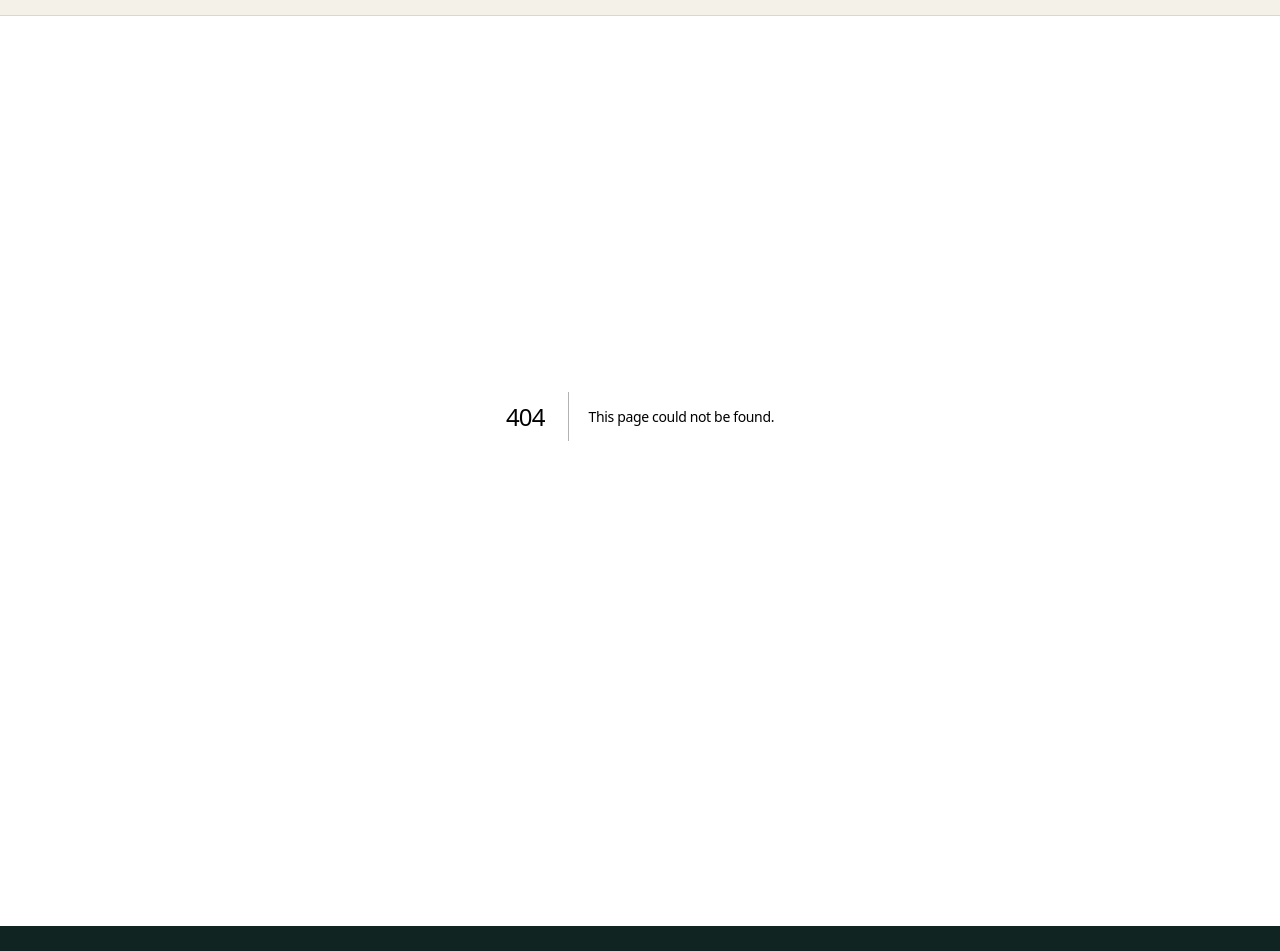
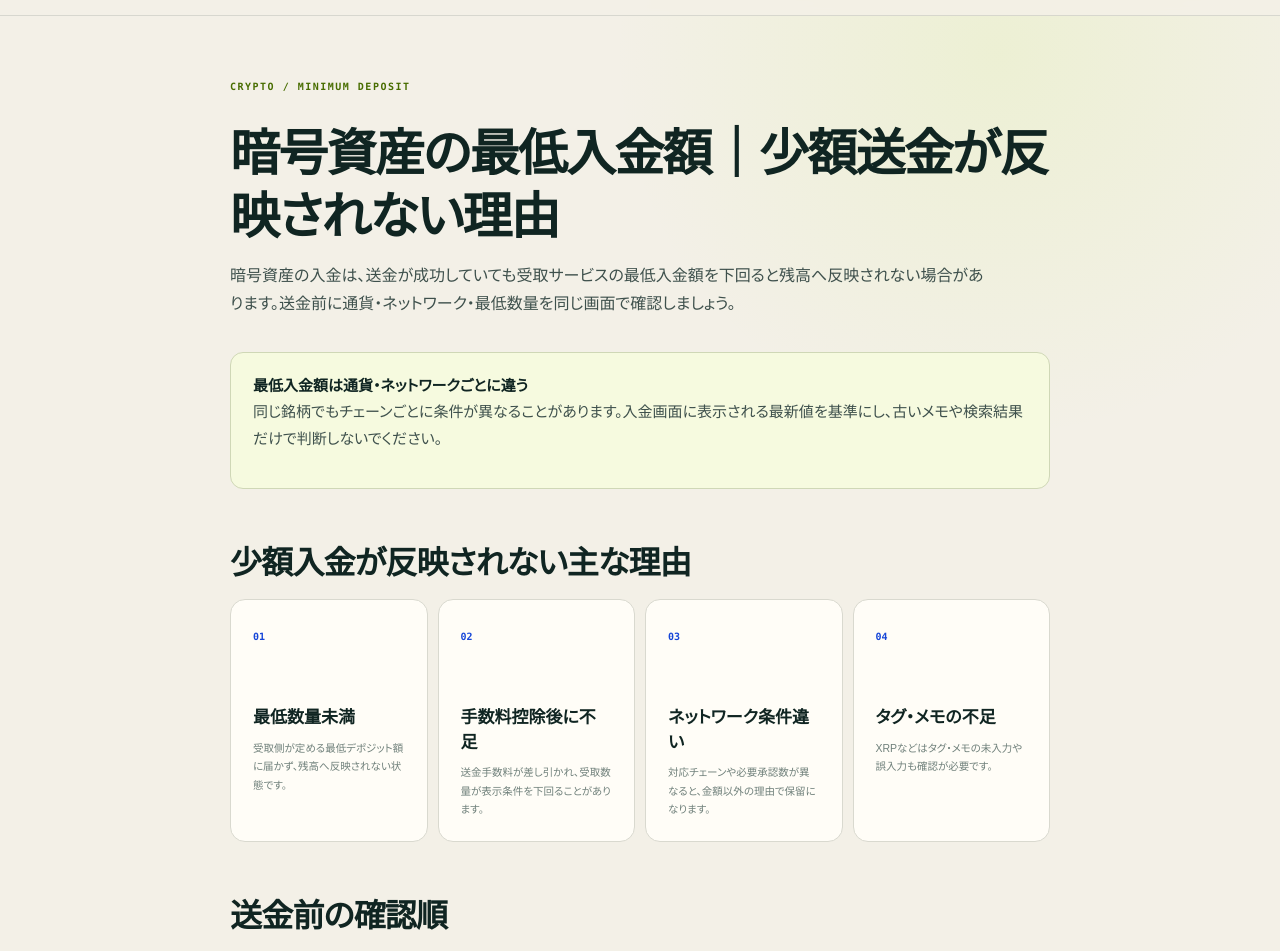
Before and after one commit to mrok18/hanbaijo, a Next.js app: page /articles/crypto-minimum-deposit in a window 1280 px wide. Before the commit this address had no page. Shown: the part 61-1012 px from the top of the page. Built offline with nearby package versions, Linux system fonts and the light colour scheme.

Commit message:
Add crypto minimum deposit guide

```diff
--- /dev/null
+++ b/app/articles/crypto-minimum-deposit/page.tsx
@@ -0,0 +1,20 @@
+import Link from 'next/link';
+import type { Metadata } from 'next';
+
+export const metadata: Metadata = { title: '暗号資産の最低入金額｜少額送金が反映されない理由と確認方法', description: '暗号資産の最低入金額・最低入庫数量を下回ったときの扱いと、送金前に確認する項目を整理します。' };
+
+export default function Page() { return <article>
+  <p className="page-kicker">CRYPTO / MINIMUM DEPOSIT</p>
+  <h1>暗号資産の最低入金額｜少額送金が反映されない理由</h1>
+  <p className="lede">暗号資産の入金は、送金が成功していても受取サービスの最低入金額を下回ると残高へ反映されない場合があります。送金前に通貨・ネットワーク・最低数量を同じ画面で確認しましょう。</p>
+  <div className="callout"><strong>最低入金額は通貨・ネットワークごとに違う</strong><p>同じ銘柄でもチェーンごとに条件が異なることがあります。入金画面に表示される最新値を基準にし、古いメモや検索結果だけで判断しないでください。</p></div>
+  <h2>少額入金が反映されない主な理由</h2><div className="fx-metric-grid">
+    <article><b>01</b><h3>最低数量未満</h3><p>受取側が定める最低デポジット額に届かず、残高へ反映されない状態です。</p></article>
+    <article><b>02</b><h3>手数料控除後に不足</h3><p>送金手数料が差し引かれ、受取数量が表示条件を下回ることがあります。</p></article>
+    <article><b>03</b><h3>ネットワーク条件違い</h3><p>対応チェーンや必要承認数が異なると、金額以外の理由で保留になります。</p></article>
+    <article><b>04</b><h3>タグ・メモの不足</h3><p>XRPなどはタグ・メモの未入力や誤入力も確認が必要です。</p></article>
+  </div>
+  <h2>送金前の確認順</h2><ol><li>受取側の入金画面で通貨とネットワークを選ぶ</li><li>最低入金額・必要承認数・タグやメモを確認する</li><li>送金手数料を差し引いた受取数量を計算する</li><li>送金元の出金画面と照合してから確定する</li></ol>
+  <p><Link href="/articles/crypto-transfer-not-reflected">反映されないときの確認順を見る →</Link></p><p><Link href="/articles/crypto-tag-memo-missing">タグ・メモの入力漏れを確認する →</Link></p>
+  <section className="article-sources" aria-labelledby="sources"><h2 id="sources">参照した公式資料</h2><ul><li><a href="https://assets-coincheck.s3.amazonaws.com/uploads/agreement/document/japanese_file/coincheck_transaction_manual_20210908.pdf" target="_blank" rel="noopener noreferrer">Coincheck 暗号資産取引説明書</a></li><li><a href="https://help2.line.me/BitMax/?contentId=20021527&lang=ja" target="_blank" rel="noopener noreferrer">LINE BITMAX 入庫アドレス変更のお知らせ</a></li></ul><p>条件はサービスごとに更新されます。送金直前に公式の入金画面を確認してください。確認日：2026年9月11日。</p></section>
+</article>; }
--- a/app/articles/posts.ts
+++ b/app/articles/posts.ts
@@ -236,6 +236,7 @@ export const POSTS = [
   { slug: 'crypto-transfer-fee-network', category: '暗号資産', title: '暗号資産の送金手数料とネットワーク｜確認項目を整理', desc: '出金手数料とネットワーク手数料を分け、通貨・ネットワーク・反映条件を送金前に確認する。' },
   { slug: 'crypto-transfer-not-reflected', category: '暗号資産', title: '暗号資産を送金したのに反映されない｜確認順と問い合わせ準備', desc: 'TxID、承認数、ネットワーク、タグ・メモ、最低入金額を確認する順番を整理する。' },
   { slug: 'crypto-tag-memo-missing', category: '暗号資産', title: '暗号資産のタグ・メモを忘れた｜入金反映前に確認すること', desc: 'XRPやATOMなどでタグ・メモを忘れた、間違えたときの確認手順と、サポートへ伝える情報を整理する。' },
+  { slug: 'crypto-minimum-deposit', category: '暗号資産', title: '暗号資産の最低入金額｜少額送金が反映されない理由と確認方法', desc: '最低入金額・最低入庫数量を下回ったときの扱いと、送金前に確認する項目を整理する。' },
   { slug: 'kounyu-tejun', category: '実務', title: 'コストを抑えて買うための手順', desc: '同じ金額を買うのに、どこで差がつくのかを順に確認する。' },
   { slug: 'tesuryo-hyoki', category: '基礎知識', title: '「手数料無料」はなぜ表示できるのか', desc: '表示として誤りではないが、負担がないという意味でもない。その構造。' },
   { slug: 'ita-yomikata', category: '実務', title: '取引所の「板」の読み方', desc: '指値と成行、そしてスプレッドが決まる仕組み。' },
```
